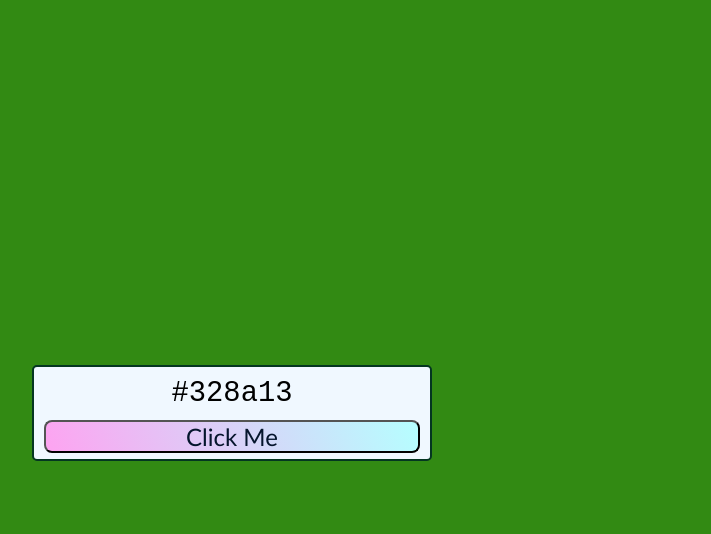
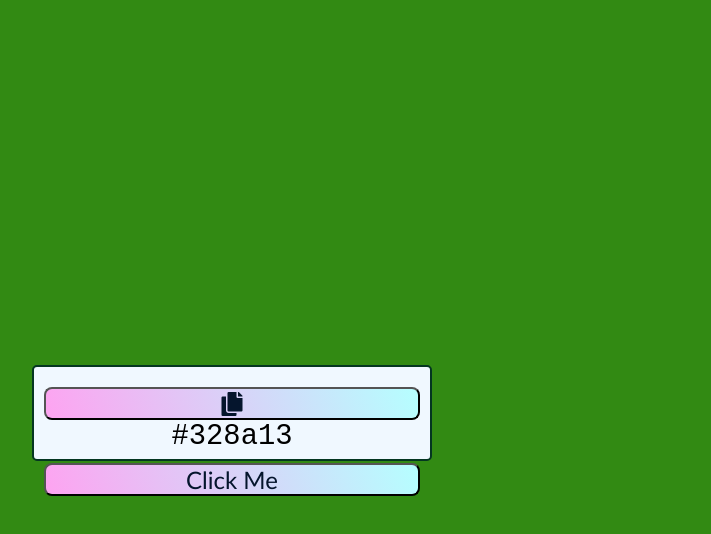
Before and after one commit to gauravkm59829/Random-Color-Genrator, a plain HTML site: page index.html in a window 1280 px wide. Shown: the part 102-636 px from the top of the page, without its empty margins (408-1119 px from the left). Drawn offline with Linux system fonts and the light colour scheme.

Commit message:
Update index.html
Adding the Copy icon so that the user can copy the hex code by clicking the icon.

```diff
--- a/index.html
+++ b/index.html
@@ -4,12 +4,16 @@
     <meta charset="UTF-8">
     <meta name="viewport" content="width=device-width, initial-scale=1.0">
     <title>Random Color Generator</title>
+    <link rel="stylesheet" href="https://cdnjs.cloudflare.com/ajax/libs/font-awesome/5.15.3/css/all.min.css" />
     <link rel="stylesheet" href="style.css">
 </head>
 <body>
     <div class="head">Random Color Generator</div>
     <div class="main">
         <div class="container">
+            <button id="copyButton">
+                <i class="fas fa-copy"></i>
+            </button>
             <div id="code">#ffffff</div>
             <button id = "btn"> Click Me </button>
         </div>
```
